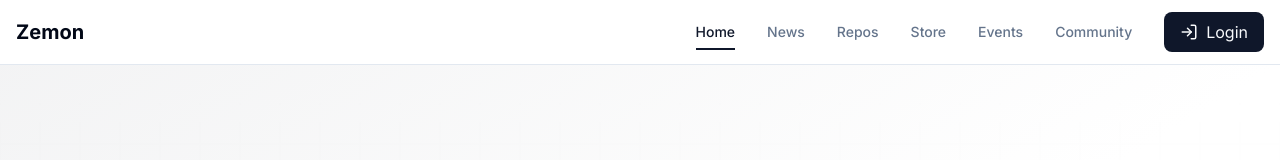
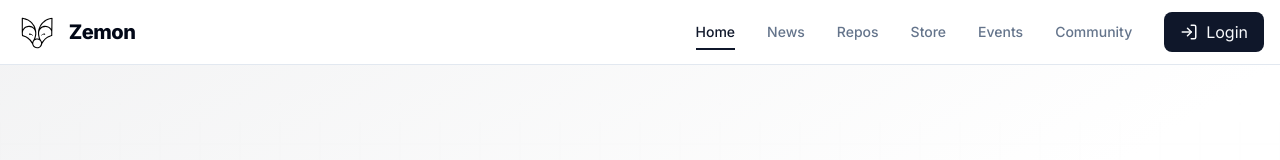
Before and after one commit to Zemon-tech/zemon-aka-SphereX-, a Next.js app: page / in a window 1280 px wide. Shown: the top 160 px of the page. Built offline with nearby package versions, Linux system fonts and the light colour scheme.

Commit message:
added logo

```diff
--- a/src/app/layout.tsx
+++ b/src/app/layout.tsx
@@ -7,8 +7,11 @@ import { Toaster } from "@/components/ui/toaster";
 const inter = Inter({ subsets: ["latin"] });
 
 export const metadata: Metadata = {
-  title: "SphereX - Open Source Community",
+  title: "Zemon - Open Source Community",
   description: "A modern platform for open source communities",
+  icons: {
+    icon: "/zemon.ico",
+  },
 };
 
 export default function RootLayout({
--- a/src/components/layout/Navbar.tsx
+++ b/src/components/layout/Navbar.tsx
@@ -6,6 +6,7 @@ import { usePathname } from "next/navigation";
 import { motion } from "framer-motion";
 import { Menu, X, LogIn } from "lucide-react";
 import UserAvatar from "./UserAvatar";
+import Image from "next/image";
 
 interface User {
   _id: string;
@@ -62,7 +63,15 @@ export default function Navbar() {
       <div className="container mx-auto px-4">
         <div className="flex items-center justify-between h-16">
           <Link href="/" className="flex items-center space-x-2">
-            <span className="text-xl font-bold">Zemon</span>
+            <Image
+              src="/Zemon.svg"
+              alt="Zemon Logo"
+              width={40}
+              height={40}
+              className="h-10 w-auto dark:invert"
+              priority
+            />
+            <span className="text-xl font-extrabold tracking-tight">Zemon</span>
           </Link>
 
           <div className="hidden md:flex items-center space-x-8">
```
Also changed, not shown: public/Zemon.svg (added), 1 other file (tests, documents, lock files or other folders).
